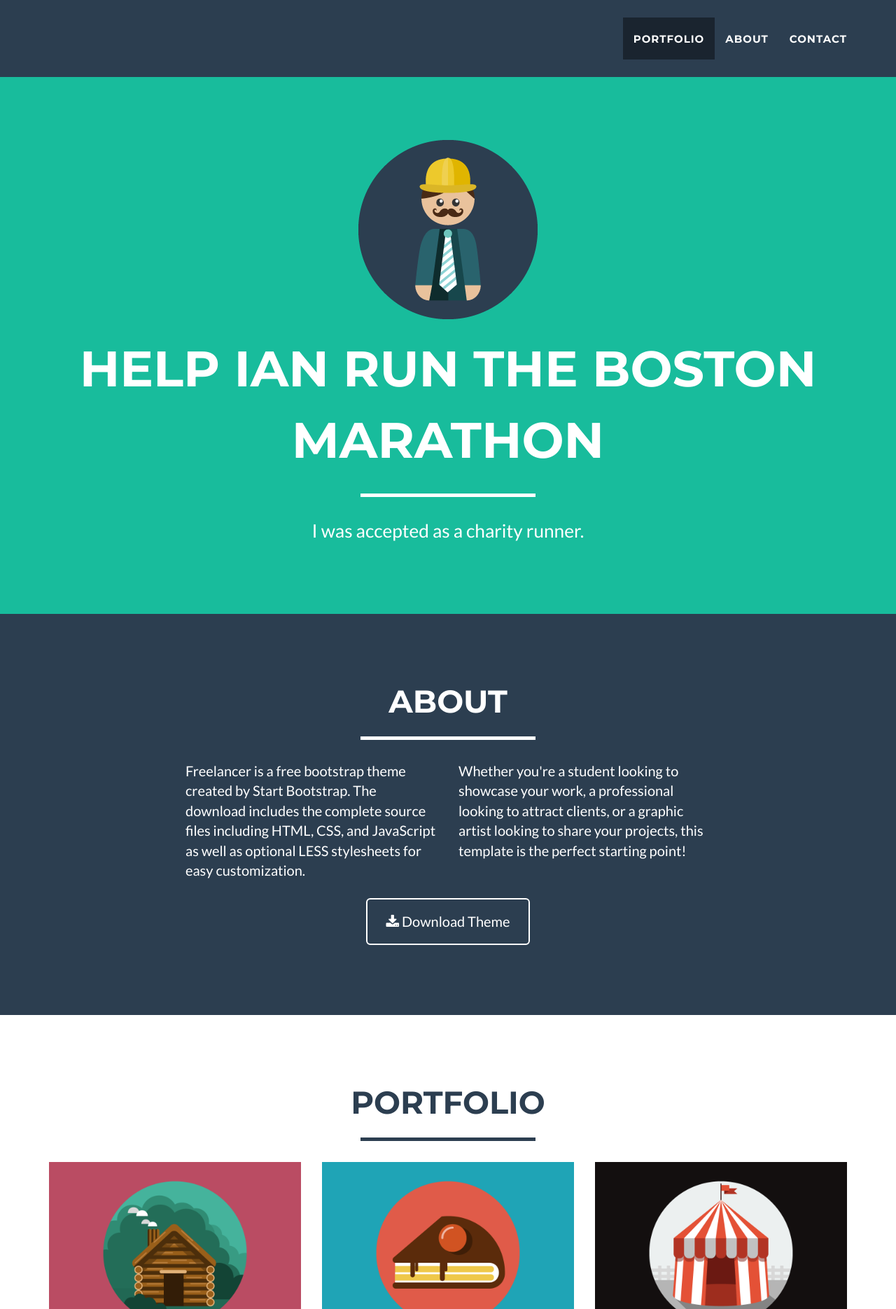
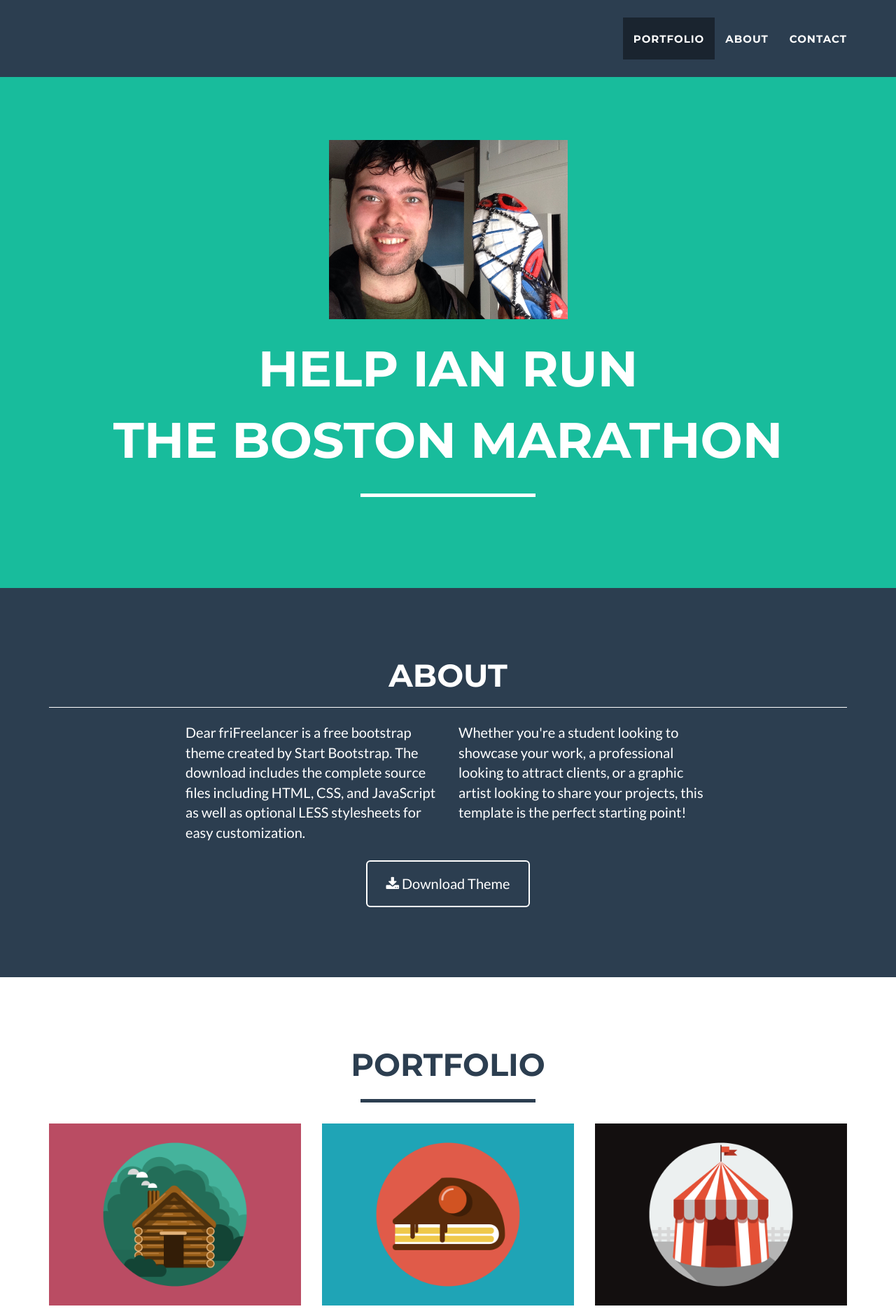
Before and after one commit to IanEdington/boston-marathon-fundraising, a PHP site: page / in a window 1280 px wide. Shown: the top 1870 px of the page at 70% size. Run offline with PHP 8.4, Linux system fonts and the light colour scheme; some libraries are stand-ins or nearby versions.

Commit message:
star color & some text

```diff
--- a/css/freelancer.css
+++ b/css/freelancer.css
@@ -62,6 +62,49 @@ hr.star-light {
 }
 
 hr.star-light:after {
+    color: #fff;
+    background-color: #18bc9c;
+}
+hr.star-light-dark:after {
+    color: #fff;
+    background-color: #2c3e50;
+}
+
+hr.star-primary {
+    border-color: #2c3e50;
+}
+
+hr.star-primary:after {
+    color: #2c3e50;
+    background-color: #fff;
+}
+
+hr.star-light,
+hr.star-primary {
+    margin: 25px auto 30px;
+    padding: 0;
+    max-width: 250px;
+    border: 0;
+    border-top: solid 5px;
+    text-align: center;
+}
+
+hr.star-light-dark:after,
+hr.star-primary:after {
+    content: "\f005";
+    display: inline-block;
+    position: relative;
+    top: -.8em;
+    padding: 0 .25em;
+    font-family: FontAwesome;
+    font-size: 2em;
+}
+
+hr.star-light-dark {
+    border-color: #fff;
+}
+
+hr.star-light-dark:after {
     color: #fff;
     background-color: #2c3e50;
 }
--- a/index.html
+++ b/index.html
@@ -85,9 +85,9 @@
                 <div class="col-lg-12">
                     <img class="img-responsive" src="img/profile.png" alt="">
                     <div class="intro-text">
-                        <span class="name">Help Ian run the Boston Marathon</span>
+                        <span class="name">Help Ian run <br>the Boston Marathon</span>
                         <hr class="star-light">
-                        <span class="skills">I was accepted as a charity runner.</span>
+                        <span class="skills"></span>
                     </div>
                 </div>
             </div>
@@ -100,12 +100,12 @@
             <div class="row">
                 <div class="col-lg-12 text-center">
                     <h2>About</h2>
-                    <hr class="star-light">
+                    <hr class="star-light-dark">
                 </div>
             </div>
             <div class="row">
                 <div class="col-lg-4 col-lg-offset-2">
-                    <p>Freelancer is a free bootstrap theme created by Start Bootstrap. The download includes the complete source files including HTML, CSS, and JavaScript as well as optional LESS stylesheets for easy customization.</p>
+                    <p>Dear friFreelancer is a free bootstrap theme created by Start Bootstrap. The download includes the complete source files including HTML, CSS, and JavaScript as well as optional LESS stylesheets for easy customization.</p>
                 </div>
                 <div class="col-lg-4">
                     <p>Whether you're a student looking to showcase your work, a professional looking to attract clients, or a graphic artist looking to share your projects, this template is the perfect starting point!</p>
```
Also changed, not shown: img/profile.png, img/profile_default.png (added).
